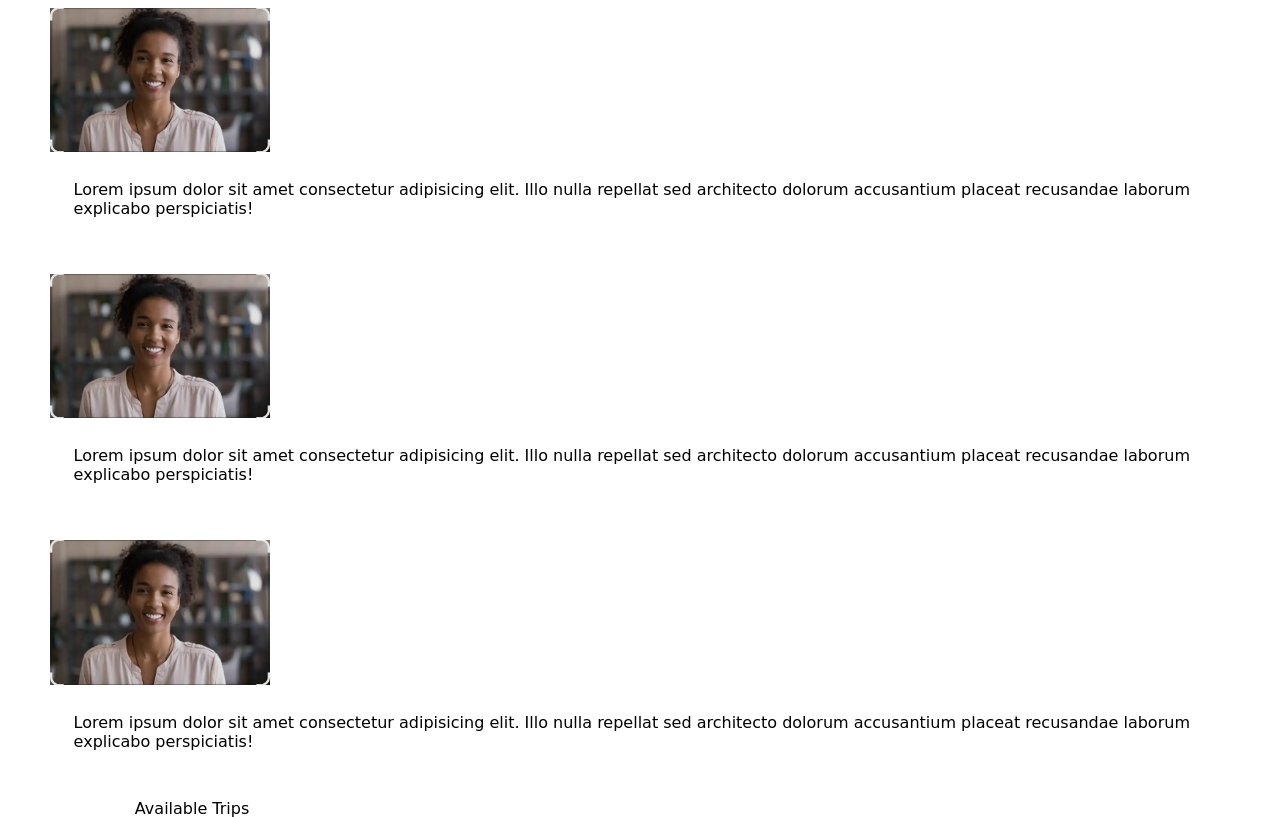
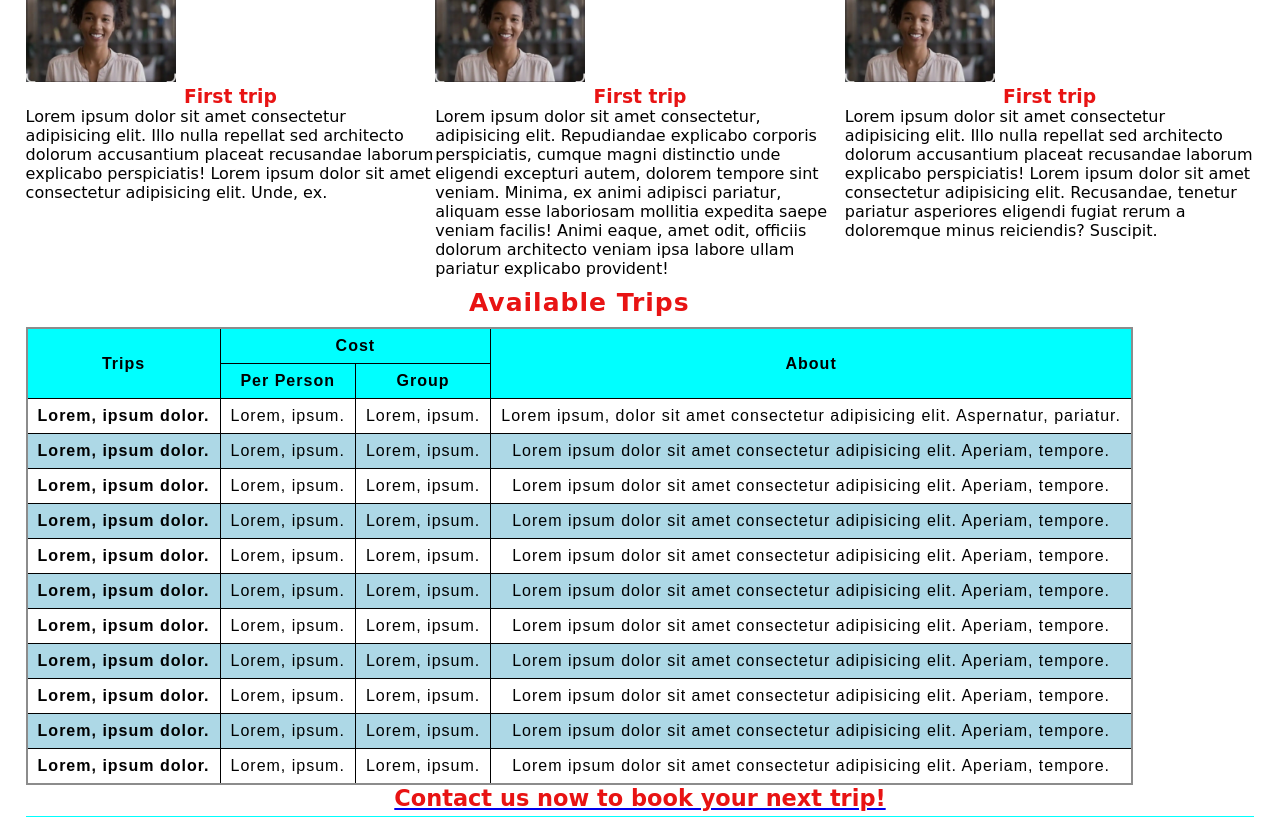
Before and after one commit to amissahmary/wdd130, a plain HTML site: page wwr/trips.html in a window 1280 px wide. Shown: the part 214-1031 px from the top of the page. Drawn offline with Linux system fonts and the light colour scheme; a web font is replaced by a local one.

Commit message:
modified:   wwr/index.html 	modified:   wwr/styles/rafting.css 	modified:   wwr/trips.html

```diff
--- a/wwr/styles/rafting.css
+++ b/wwr/styles/rafting.css
@@ -26,7 +26,11 @@ footer {
 }
 
 h1,
-h2 {
+h2,
+h3,
+h4,
+h5,
+h6 {
     font-family: var(--heading-font);
     color: var(--accent2-color);
     text-align: center;
@@ -99,7 +103,7 @@ footer {
 
 #layout {
     display: grid;
-    grid-template-columns: 2fr 3fr;
+    grid-template-columns: 1fr 3fr;
 }
 
 #sub-layout {
@@ -140,11 +144,11 @@ footer nav a img {
 }
 
 form {
-    width: 650px;
+    width: 600px;
     padding: 1rem;
     border: 1px solid #000;
     border-radius: 0.5rem;
-    font-size: 1.2em;
+    font-size: 1em;
     background-color: aliceblue;
     display: grid;
 }
@@ -164,7 +168,7 @@ input,
 select,
 textarea {
     padding: 0.5rem;
-    font-size: 1.1rem;
+    font-size: 1rem;
 }
 
 button {
@@ -174,7 +178,7 @@ button {
     border: none;
     border-radius: 1rem;
     padding: 1rem;
-    font-size: 1.2rem;
+    font-size: 1rem;
 }
 
 button:hover {
@@ -191,3 +195,53 @@ input[type="checkbox"] {
     display: grid;
     grid-template-columns: 2fr 2fr;
 }
+
+table {
+    border-collapse: collapse;
+    border: 2px solid rgb(140 140 140);
+    font-family: sans-serif;
+    font-size: 1rem;
+    letter-spacing: 1px;
+}
+
+caption {
+    caption-side: top;
+    padding: 10px;
+    font-weight: bold;
+    font-size: 25px;
+    font-family: var(--heading-font);
+    color: var(--accent2-color);
+    text-align: center;
+}
+
+thead {
+    background-color: var(--secondary-color);
+}
+
+th,
+td {
+    border: 1px solid var(--primary-color);
+    padding: 8px 10px;
+}
+
+td:last-of-type {
+    text-align: center;
+}
+
+tbody>tr:nth-of-type(even) {
+    background-color: lightblue;
+}
+
+#trips {
+    display: grid;
+    grid-template-columns: 1fr 1fr 1fr;
+}
+
+#trips img {
+    width: 150px;
+}
+
+.next{
+    font-size: larger;
+    text-decoration: none;
+}
--- a/wwr/trips.html
+++ b/wwr/trips.html
@@ -26,51 +26,127 @@
     </header>
     <main>
         <h1>Successful Trips</h1>
-        <div>
-            <section>
-                <img src="images/profile2.webp" alt="i am here">
-                <p>Lorem ipsum dolor sit amet consectetur adipisicing elit.
+        <div id="trips">
+            <figure>
+                <img src="images/profile2.webp" alt="A trip">
+                <figcaption>
+                    <h3>First trip</h3>
+                    Lorem ipsum dolor sit amet consectetur adipisicing elit.
                     Illo nulla repellat sed architecto dolorum accusantium placeat
-                    recusandae laborum explicabo perspiciatis!</p>
-            </section>
-            <section>
-                <img src="images/profile2.webp" alt="i am here">
-                <p>Lorem ipsum dolor sit amet consectetur adipisicing elit.
+                    recusandae laborum explicabo perspiciatis! Lorem ipsum dolor sit
+                    amet consectetur adipisicing elit. Unde, ex.
+                </figcaption>
+            </figure>
+            <figure>
+                <img src="images/profile2.webp" alt="A trip">
+                <figcaption>
+                    <h3>First trip</h3>
+                    Lorem ipsum dolor sit amet consectetur, adipisicing elit.
+                    Repudiandae explicabo corporis perspiciatis, cumque magni distinctio unde eligendi
+                    excepturi autem, dolorem tempore sint veniam. Minima, ex animi adipisci pariatur,
+                    aliquam esse laboriosam mollitia expedita saepe veniam facilis! Animi eaque, amet
+                    odit, officiis dolorum architecto veniam ipsa labore ullam pariatur explicabo
+                    provident!
+                </figcaption>
+            </figure>
+            <figure>
+                <img src="images/profile2.webp" alt="A trip">
+                <figcaption>
+                    <h3>First trip</h3>
+                    Lorem ipsum dolor sit amet consectetur adipisicing elit.
                     Illo nulla repellat sed architecto dolorum accusantium placeat
-                    recusandae laborum explicabo perspiciatis!</p>
-            </section>
-            <section>
-                <img src="images/profile2.webp" alt="i am here">
-                <p>Lorem ipsum dolor sit amet consectetur adipisicing elit.
-                    Illo nulla repellat sed architecto dolorum accusantium placeat
-                    recusandae laborum explicabo perspiciatis!</p>
-            </section>
+                    recusandae laborum explicabo perspiciatis! Lorem ipsum dolor
+                    sit amet consectetur adipisicing elit. Recusandae, tenetur
+                    pariatur asperiores eligendi fugiat rerum a doloremque minus
+                    reiciendis? Suscipit.
+                </figcaption>
+            </figure>
         </div>
         <div>
             <table>
                 <caption>Available Trips</caption>
                 <thead>
                     <tr>
-                        <th scope="col">Trips</th>
+                        <th scope="col" rowspan="2">Trips</th>
                         <th scope="col" colspan="2">Cost</th>
-                        <th scope="col">About</th>
+                        <th scope="col" rowspan="2">About</th>
+                    </tr>
+                    <tr>
+                        <th>Per Person</th>
+                        <th>Group</th>
                     </tr>
                 </thead>
                 <tbody>
                     <tr>
-                        <th scope="row">1 day trip</th>
-                        <td>100</td>
-                        <td>just a day</td>
+                        <th scope="row">Lorem, ipsum dolor.</th>
+                        <td>Lorem, ipsum.</td>
+                        <td>Lorem, ipsum.</td>
+                        <td>Lorem ipsum, dolor sit amet consectetur adipisicing elit. Aspernatur, pariatur.</td>
                     </tr>
                     <tr>
-                        <th scope="row">one week trip</th>
-                        <td>567890</td>
-                        <td>for a week</td>
+                        <th scope="row">Lorem, ipsum dolor.</th>
+                        <td>Lorem, ipsum.</td>
+                        <td>Lorem, ipsum.</td>
+                        <td>Lorem ipsum dolor sit amet consectetur adipisicing elit. Aperiam, tempore.</td>
+                    </tr>
+                    <tr>
+                        <th scope="row">Lorem, ipsum dolor.</th>
+                        <td>Lorem, ipsum.</td>
+                        <td>Lorem, ipsum.</td>
+                        <td>Lorem ipsum dolor sit amet consectetur adipisicing elit. Aperiam, tempore.</td>
+                    </tr>
+                    <tr>
+                        <th scope="row">Lorem, ipsum dolor.</th>
+                        <td>Lorem, ipsum.</td>
+                        <td>Lorem, ipsum.</td>
+                        <td>Lorem ipsum dolor sit amet consectetur adipisicing elit. Aperiam, tempore.</td>
+                    </tr>
+                    <tr>
+                        <th scope="row">Lorem, ipsum dolor.</th>
+                        <td>Lorem, ipsum.</td>
+                        <td>Lorem, ipsum.</td>
+                        <td>Lorem ipsum dolor sit amet consectetur adipisicing elit. Aperiam, tempore.</td>
+                    </tr>
+                    <tr>
+                        <th scope="row">Lorem, ipsum dolor.</th>
+                        <td>Lorem, ipsum.</td>
+                        <td>Lorem, ipsum.</td>
+                        <td>Lorem ipsum dolor sit amet consectetur adipisicing elit. Aperiam, tempore.</td>
+                    </tr>
+                    <tr>
+                        <th scope="row">Lorem, ipsum dolor.</th>
+                        <td>Lorem, ipsum.</td>
+                        <td>Lorem, ipsum.</td>
+                        <td>Lorem ipsum dolor sit amet consectetur adipisicing elit. Aperiam, tempore.</td>
+                    </tr>
+                    <tr>
+                        <th scope="row">Lorem, ipsum dolor.</th>
+                        <td>Lorem, ipsum.</td>
+                        <td>Lorem, ipsum.</td>
+                        <td>Lorem ipsum dolor sit amet consectetur adipisicing elit. Aperiam, tempore.</td>
+                    </tr>
+                    <tr>
+                        <th scope="row">Lorem, ipsum dolor.</th>
+                        <td>Lorem, ipsum.</td>
+                        <td>Lorem, ipsum.</td>
+                        <td>Lorem ipsum dolor sit amet consectetur adipisicing elit. Aperiam, tempore.</td>
+                    </tr>
+                    <tr>
+                        <th scope="row">Lorem, ipsum dolor.</th>
+                        <td>Lorem, ipsum.</td>
+                        <td>Lorem, ipsum.</td>
+                        <td>Lorem ipsum dolor sit amet consectetur adipisicing elit. Aperiam, tempore.</td>
+                    </tr>
+                    <tr>
+                        <th scope="row">Lorem, ipsum dolor.</th>
+                        <td>Lorem, ipsum.</td>
+                        <td>Lorem, ipsum.</td>
+                        <td>Lorem ipsum dolor sit amet consectetur adipisicing elit. Aperiam, tempore.</td>
                     </tr>
                 </tbody>
             </table>
         </div>
-        <div>
+        <div class="next">
             <a href="contact.html">
                 <h3>Contact us now to book your next trip!</h3>
             </a>
@@ -88,6 +164,7 @@
             <a href="https://linkedin.com">
                 <img src="images/linkedin.webp" alt="linkedin">
             </a>
+            <a href="images/">Trips Wireframe</a>
         </nav>
     </footer>
 </body>
```
Also changed, not shown: wwr/index.html (+2 -2 lines).
